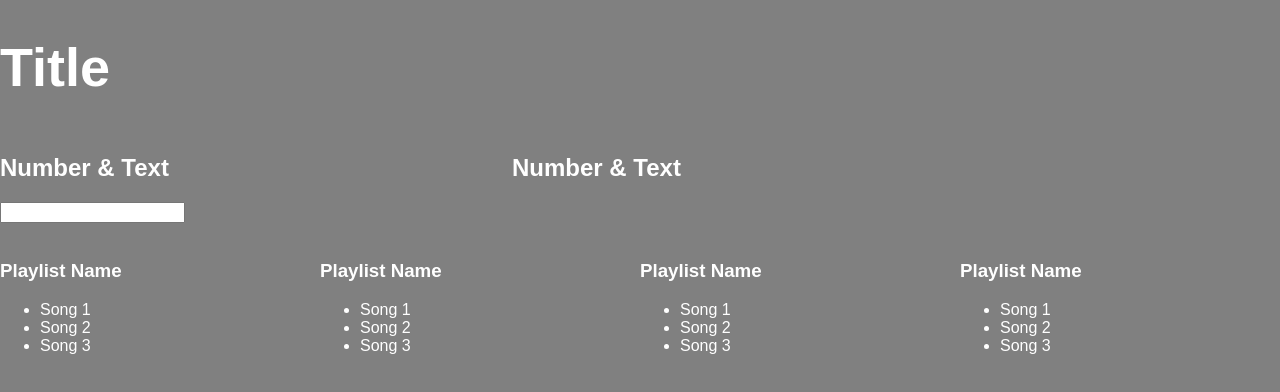
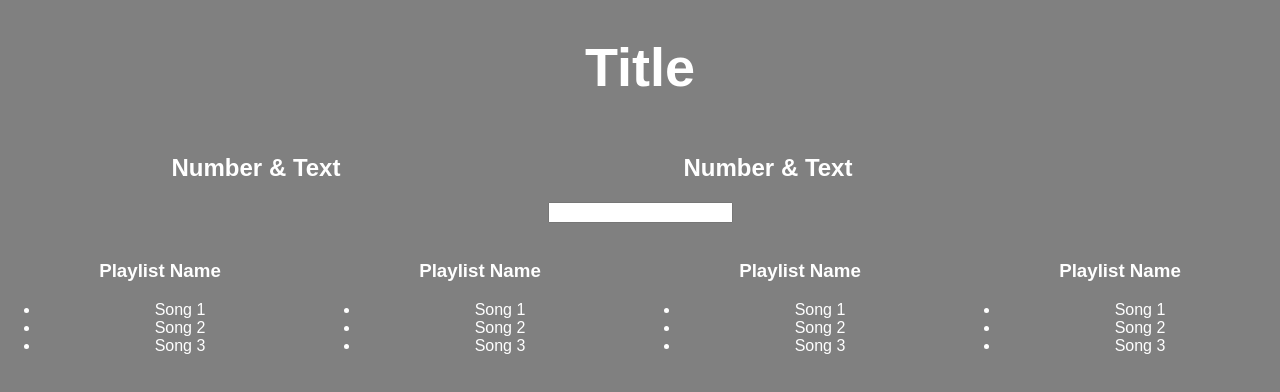
Before and after one commit to juaning/spotify-playlist, a React (Create React App) app: page / in a window 1280 px wide. Shown: the top 392 px of the page. Built offline with nearby package versions, Linux system fonts and the light colour scheme.

Commit message:
Fix alignment issue

```diff
--- a/src/App.js
+++ b/src/App.js
@@ -2,7 +2,8 @@ import React, { Component } from 'react';
 import './App.css';
 
 const defaultStyle = {
-  color: '#FFF'
+  color: '#FFF',
+  textAlign: 'center'
 };
 class Aggregate extends Component {
   render() {
@@ -17,7 +18,7 @@ class Aggregate extends Component {
 class Filter extends Component {
   render() {
     return (
-      <div style={{defaultStyle}}>
+      <div style={defaultStyle}>
         <img />
         <input type="text" />
       </div>
```
